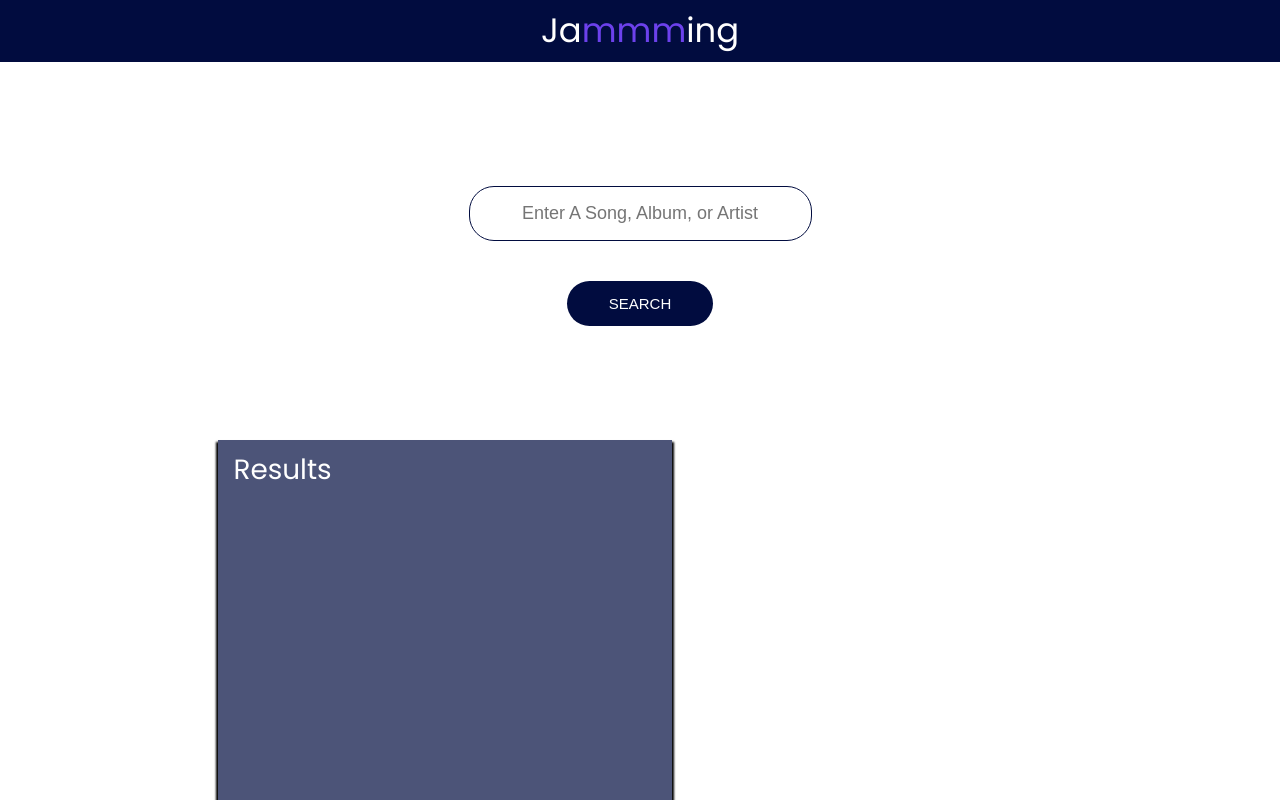
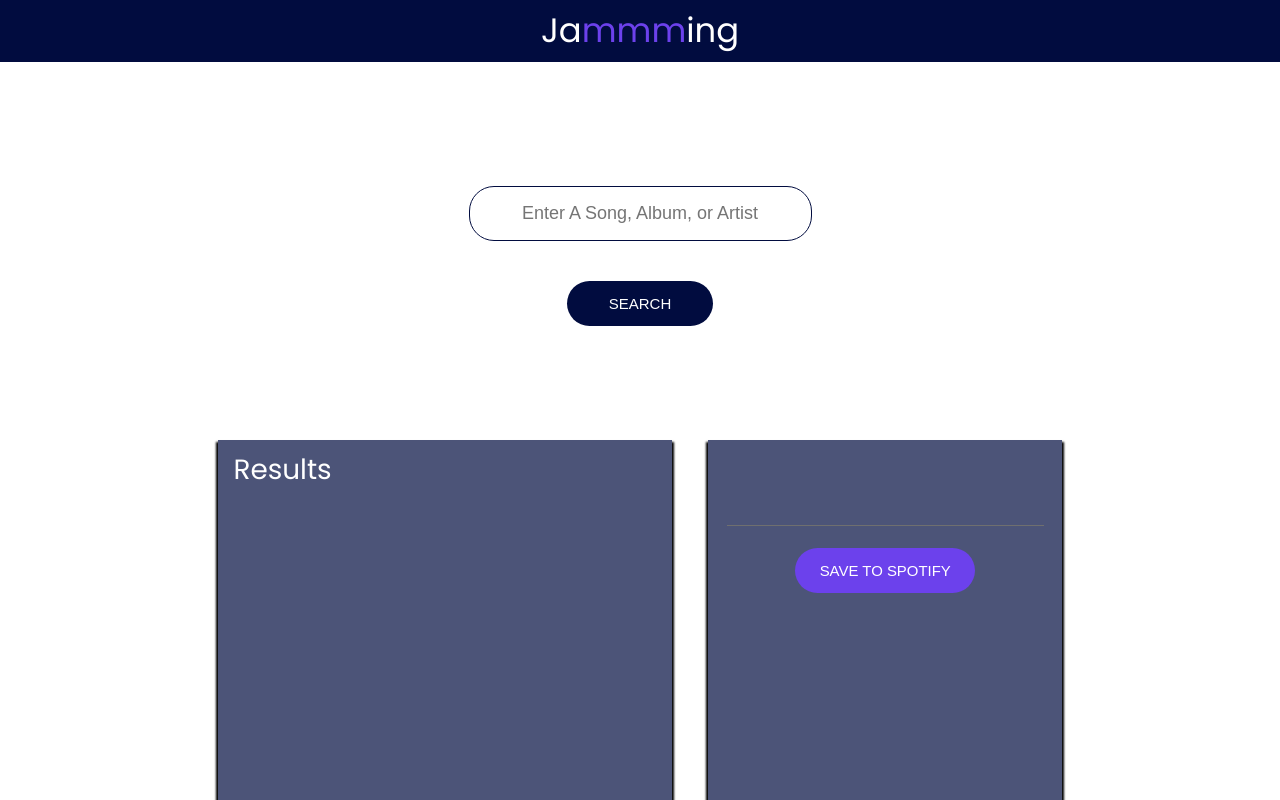
Before and after one commit to knorful/Jamming, a React (Create React App) app: page / in a window 1280 px wide. Shown: the top 800 px of the page. Built offline with nearby package versions, Linux system fonts and the light colour scheme.

Commit message:
add all components to App render

```diff
--- a/src/Components/App/App.js
+++ b/src/Components/App/App.js
@@ -1,6 +1,7 @@
 import React, { Component } from "react";
 import SearchBar from "../SearchBar/SearchBar";
 import SearchResults from "../SearchResults/SearchResults";
+import Playlist from "../Playlist/Playlist";
 import "./App.css";
 
 class App extends Component {
@@ -16,7 +17,7 @@ class App extends Component {
           <SearchBar />
           <div className="App-playlist">
             <SearchResults />
-            {/* <!-- Add a Playlist component --> */}
+            <Playlist />
           </div>
         </main>
       </div>
```
